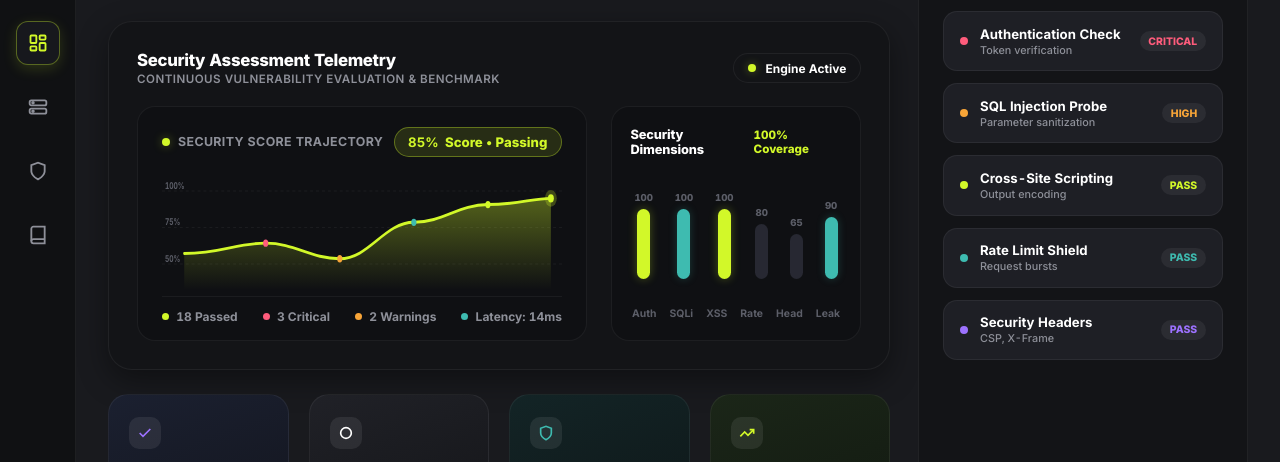
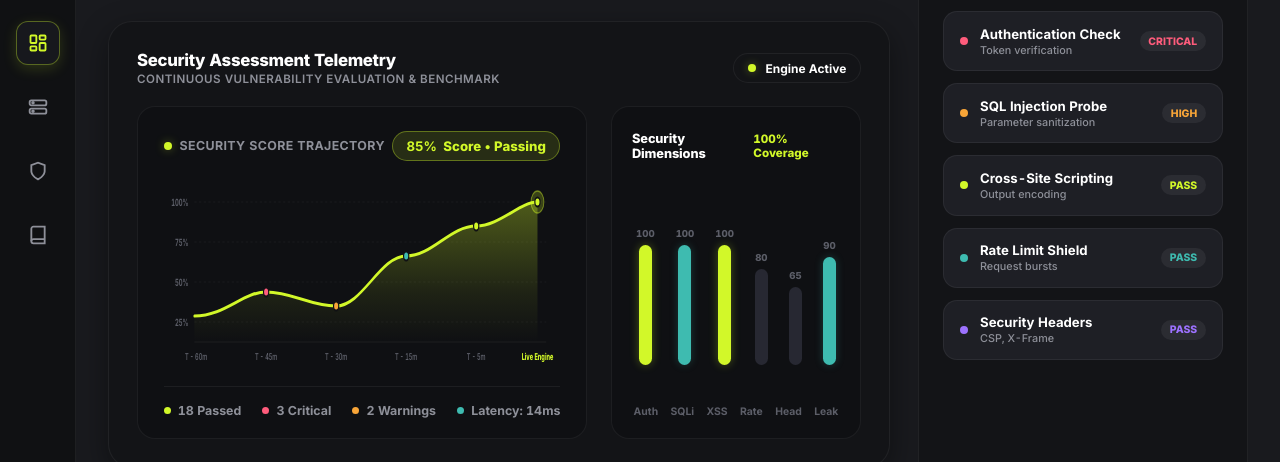
Before and after one commit to grignardian/APIShield, a plain HTML site: page src/static/index.html in a window 1280 px wide. Shown: the part 83-545 px from the top of the page. Drawn offline with Linux system fonts and the light colour scheme; no server answers.

Commit message:
Refactor telemetry graph layout: increase vertical height, add timeline markers, and align axes

```diff
--- a/src/static/index.html
+++ b/src/static/index.html
@@ -307,18 +307,19 @@
       background: #0f1013;
       border-radius: 18px;
       border: 1px solid var(--border-subtle);
-      padding: 1.25rem 1.5rem 1rem 1.5rem;
+      padding: 1.5rem 1.6rem 1.25rem 1.6rem;
       display: flex;
       flex-direction: column;
       justify-content: space-between;
       position: relative;
+      min-height: 330px;
     }
 
     .chart-header-row {
       display: flex;
       justify-content: space-between;
       align-items: center;
-      margin-bottom: 0.5rem;
+      margin-bottom: 0.85rem;
     }
 
     .chart-status-indicator {
@@ -356,7 +357,7 @@
 
     .svg-telemetry-wrapper {
       width: 100%;
-      height: 125px;
+      height: 200px;
       position: relative;
     }
 
@@ -372,16 +373,16 @@
       align-items: center;
       justify-content: space-between;
       gap: 0.75rem;
-      padding-top: 0.75rem;
-      border-top: 1px solid rgba(255, 255, 255, 0.05);
-      margin-top: 0.4rem;
+      padding-top: 1rem;
+      border-top: 1px solid rgba(255, 255, 255, 0.06);
+      margin-top: 0.75rem;
     }
 
     .telemetry-kpi-item {
       display: flex;
       align-items: center;
       gap: 0.45rem;
-      font-size: 0.75rem;
+      font-size: 0.775rem;
       font-weight: 700;
       color: var(--text-muted);
     }
@@ -398,7 +399,7 @@
       background: #0f1013;
       border-radius: 18px;
       border: 1px solid var(--border-subtle);
-      padding: 1.25rem 1.15rem;
+      padding: 1.5rem 1.25rem 1.25rem 1.25rem;
       display: flex;
       flex-direction: column;
       justify-content: space-between;
@@ -422,7 +423,7 @@
       display: flex;
       align-items: flex-end;
       justify-content: space-between;
-      height: 90px;
+      height: 160px;
       padding: 0 0.25rem;
     }
 
@@ -1141,41 +1142,54 @@
                 ),
 
                 h("div", { className: "svg-telemetry-wrapper" },
-                  h("svg", { viewBox: "0 0 540 120", preserveAspectRatio: "none" },
+                  h("svg", { viewBox: "0 0 680 200", preserveAspectRatio: "none" },
                     h("defs", null,
                       h("linearGradient", { id: "telemetryGlow", x1: "0", y1: "0", x2: "0", y2: "1" },
-                        h("stop", { offset: "0%", stopColor: "var(--lime-neon)", stopOpacity: "0.35" }),
+                        h("stop", { offset: "0%", stopColor: "var(--lime-neon)", stopOpacity: "0.32" }),
+                        h("stop", { offset: "65%", stopColor: "var(--lime-neon)", stopOpacity: "0.08" }),
                         h("stop", { offset: "100%", stopColor: "var(--lime-neon)", stopOpacity: "0.0" })
                       )
                     ),
-                    h("line", { x1: "0", y1: "25", x2: "540", y2: "25", stroke: "rgba(255,255,255,0.05)", strokeDasharray: "4 4" }),
-                    h("line", { x1: "0", y1: "60", x2: "540", y2: "60", stroke: "rgba(255,255,255,0.05)", strokeDasharray: "4 4" }),
-                    h("line", { x1: "0", y1: "95", x2: "540", y2: "95", stroke: "rgba(255,255,255,0.05)", strokeDasharray: "4 4" }),
-
-                    h("text", { x: "4", y: "23", fill: "var(--text-dim)", fontSize: "9", fontWeight: "700" }, "100%"),
-                    h("text", { x: "4", y: "58", fill: "var(--text-dim)", fontSize: "9", fontWeight: "700" }, "75%"),
-                    h("text", { x: "4", y: "93", fill: "var(--text-dim)", fontSize: "9", fontWeight: "700" }, "50%"),
+
+                    h("line", { x1: "52", y1: "28", x2: "655", y2: "28", stroke: "rgba(255,255,255,0.05)", strokeDasharray: "4 4" }),
+                    h("line", { x1: "52", y1: "68", x2: "655", y2: "68", stroke: "rgba(255,255,255,0.05)", strokeDasharray: "4 4" }),
+                    h("line", { x1: "52", y1: "108", x2: "655", y2: "108", stroke: "rgba(255,255,255,0.05)", strokeDasharray: "4 4" }),
+                    h("line", { x1: "52", y1: "148", x2: "655", y2: "148", stroke: "rgba(255,255,255,0.05)", strokeDasharray: "4 4" }),
+                    h("line", { x1: "52", y1: "168", x2: "655", y2: "168", stroke: "rgba(255,255,255,0.08)" }),
+
+                    h("text", { x: "42", y: "32", fill: "var(--text-dim)", fontSize: "10", fontWeight: "700", textAnchor: "end" }, "100%"),
+                    h("text", { x: "42", y: "72", fill: "var(--text-dim)", fontSize: "10", fontWeight: "700", textAnchor: "end" }, "75%"),
+                    h("text", { x: "42", y: "112", fill: "var(--text-dim)", fontSize: "10", fontWeight: "700", textAnchor: "end" }, "50%"),
+                    h("text", { x: "42", y: "152", fill: "var(--text-dim)", fontSize: "10", fontWeight: "700", textAnchor: "end" }, "25%"),
+
+                    h("text", { x: "55", y: "186", fill: "var(--text-dim)", fontSize: "9.5", fontWeight: "600", textAnchor: "middle" }, "T - 60m"),
+                    h("text", { x: "175", y: "186", fill: "var(--text-dim)", fontSize: "9.5", fontWeight: "600", textAnchor: "middle" }, "T - 45m"),
+                    h("text", { x: "295", y: "186", fill: "var(--text-dim)", fontSize: "9.5", fontWeight: "600", textAnchor: "middle" }, "T - 30m"),
+                    h("text", { x: "415", y: "186", fill: "var(--text-dim)", fontSize: "9.5", fontWeight: "600", textAnchor: "middle" }, "T - 15m"),
+                    h("text", { x: "535", y: "186", fill: "var(--text-dim)", fontSize: "9.5", fontWeight: "600", textAnchor: "middle" }, "T - 5m"),
+                    h("text", { x: "640", y: "186", fill: "var(--lime-neon)", fontSize: "9.5", fontWeight: "800", textAnchor: "middle" }, "Live Engine"),
 
                     h("path", {
-                      d: "M 30,85 C 80,85 100,75 140,75 C 180,75 200,90 240,90 C 280,90 300,55 340,55 C 380,55 400,38 440,38 C 480,38 500,32 525,32 L 525,120 L 30,120 Z",
+                      d: "M 52,142 C 105,142 135,118 175,118 C 220,118 250,132 295,132 C 340,132 370,82 415,82 C 460,82 490,52 535,52 C 575,52 610,28 640,28 L 640,168 L 52,168 Z",
                       fill: "url(#telemetryGlow)"
                     }),
 
                     h("path", {
-                      d: "M 30,85 C 80,85 100,75 140,75 C 180,75 200,90 240,90 C 280,90 300,55 340,55 C 380,55 400,38 440,38 C 480,38 500,32 525,32",
+                      d: "M 52,142 C 105,142 135,118 175,118 C 220,118 250,132 295,132 C 340,132 370,82 415,82 C 460,82 490,52 535,52 C 575,52 610,28 640,28",
                       fill: "none",
                       stroke: "var(--lime-neon)",
-                      strokeWidth: "2.8",
-                      strokeLinecap: "round"
+                      strokeWidth: "3.2",
+                      strokeLinecap: "round",
+                      strokeLinejoin: "round"
                     }),
 
-                    h("circle", { cx: "140", cy: "75", r: "3.5", fill: "var(--accent-coral)" }),
-                    h("circle", { cx: "240", cy: "90", r: "3.5", fill: "var(--accent-peach)" }),
-                    h("circle", { cx: "340", cy: "55", r: "3.5", fill: "var(--accent-teal)" }),
-                    h("circle", { cx: "440", cy: "38", r: "3.5", fill: "var(--lime-neon)" }),
-
-                    h("circle", { cx: "525", cy: "32", r: "8", fill: "rgba(210, 248, 41, 0.25)" }),
-                    h("circle", { cx: "525", cy: "32", r: "4", fill: "var(--lime-neon)" })
+                    h("circle", { cx: "175", cy: "118", r: "4.5", fill: "var(--accent-coral)", stroke: "#0f1013", strokeWidth: "2" }),
+                    h("circle", { cx: "295", cy: "132", r: "4.5", fill: "var(--accent-peach)", stroke: "#0f1013", strokeWidth: "2" }),
+                    h("circle", { cx: "415", cy: "82", r: "4.5", fill: "var(--accent-teal)", stroke: "#0f1013", strokeWidth: "2" }),
+                    h("circle", { cx: "535", cy: "52", r: "4.5", fill: "var(--lime-neon)", stroke: "#0f1013", strokeWidth: "2" }),
+
+                    h("circle", { cx: "640", cy: "28", r: "11", fill: "rgba(210, 248, 41, 0.22)", stroke: "rgba(210, 248, 41, 0.45)", strokeWidth: "1.5" }),
+                    h("circle", { cx: "640", cy: "28", r: "4.5", fill: "var(--lime-neon)", stroke: "#0f1013", strokeWidth: "2" })
                   )
                 ),
 
@@ -1207,27 +1221,27 @@
                 h("div", { className: "widget-bars" },
                   h("div", { className: "bar-col-wrapper" },
                     h("div", { className: "bar-val" }, "100"),
-                    h("div", { className: "bar-col lime", style: { height: "70px" }, title: "Authentication Check" })
+                    h("div", { className: "bar-col lime", style: { height: "120px" }, title: "Authentication Check" })
                   ),
                   h("div", { className: "bar-col-wrapper" },
                     h("div", { className: "bar-val" }, "100"),
-                    h("div", { className: "bar-col teal", style: { height: "70px" }, title: "SQL Injection Probe" })
+                    h("div", { className: "bar-col teal", style: { height: "120px" }, title: "SQL Injection Probe" })
                   ),
                   h("div", { className: "bar-col-wrapper" },
                     h("div", { className: "bar-val" }, "100"),
-                    h("div", { className: "bar-col lime", style: { height: "70px" }, title: "XSS Sanitization" })
+                    h("div", { className: "bar-col lime", style: { height: "120px" }, title: "XSS Sanitization" })
                   ),
                   h("div", { className: "bar-col-wrapper" },
                     h("div", { className: "bar-val" }, "80"),
-                    h("div", { className: "bar-col dim", style: { height: "55px" }, title: "Rate Limiting" })
+                    h("div", { className: "bar-col dim", style: { height: "96px" }, title: "Rate Limiting" })
                   ),
                   h("div", { className: "bar-col-wrapper" },
                     h("div", { className: "bar-val" }, "65"),
-                    h("div", { className: "bar-col dim", style: { height: "45px" }, title: "Security Headers" })
+                    h("div", { className: "bar-col dim", style: { height: "78px" }, title: "Security Headers" })
                   ),
                   h("div", { className: "bar-col-wrapper" },
                     h("div", { className: "bar-val" }, "90"),
-                    h("div", { className: "bar-col teal", style: { height: "62px" }, title: "Information Disclosure" })
+                    h("div", { className: "bar-col teal", style: { height: "108px" }, title: "Information Disclosure" })
                   )
                 ),
                 h("div", { className: "widget-labels" },
```
